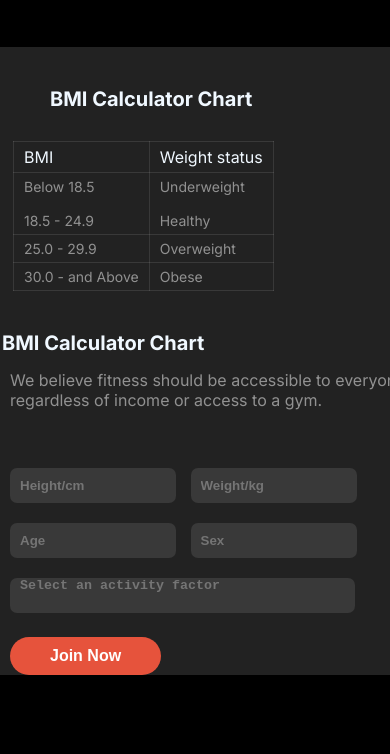
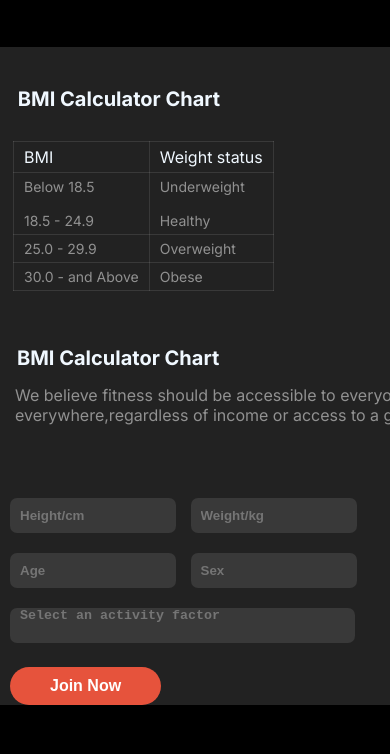
Before and after one commit to maksuda32/Assignment-2-new, a plain HTML site: page index.html in a window 390 px wide. Shown: the part 3764-4518 px from the top of the page. Drawn offline with nearby package versions, Linux system fonts and the light colour scheme; a web font is replaced by a local one.

Commit message:
make section perfect

```diff
--- a/index.html
+++ b/index.html
@@ -112,7 +112,9 @@
         <section class="bmi-div-menu">
             <div class="bmi-chart">
                 <div class="bmi">
-                    <h4 class="bmi-chart-1">BMI Calculator Chart</h4>
+                    <div class="bmi2-text" style="width: 290px; margin-left: -26px;">
+                        <h4 class="bmi-chart-1">BMI Calculator Chart</h4>
+                    </div>
                     <table>
                         <thead>
                             <tr>
@@ -142,8 +144,10 @@
                     </table>
                 </div>
                 <div class="bmi2">
-                    <h4>BMI Calculator Chart</h4>
-                    <P>We believe fitness should be accessible to everyone, everywhere, regardless of income or access to a gym. </P>
+                    <div class="bmi2-text" style="padding: 15px;">
+                        <h4>BMI Calculator Chart</h4>
+                        <P>We believe fitness should be accessible to everyone, everywhere,regardless of income or access to a gym. </P>
+                    </div>
                     <input type="number" name="" id="" placeholder="Height/cm">
                     <input type="number" name="" id="" placeholder="Weight/kg">
                     <br><br>
--- a/styles/responsive.css
+++ b/styles/responsive.css
@@ -81,7 +81,8 @@
         width: 100%;
     }
     .bmi h4{
-        margin-left: 50px;
+        max-width: max-content;
+        text-align: left;
     }
     .bmi2 {
         width: 100%;
@@ -104,9 +105,6 @@
     .bmi2 h4 {
         text-align: left;
         margin-left: 2px;
-    }
-    .bmi2 p {
-        margin-left: 10px;
     }
     .bmi2 input[type=number] {
         margin-left: 10px;
@@ -133,7 +131,7 @@
     .team-card-img img {
         width: 35%;
         margin: 0 auto;
-        margin-left: 5px;
+        margin-left: -10px;
     }
     .last-sec {
        flex-direction: column;
```
